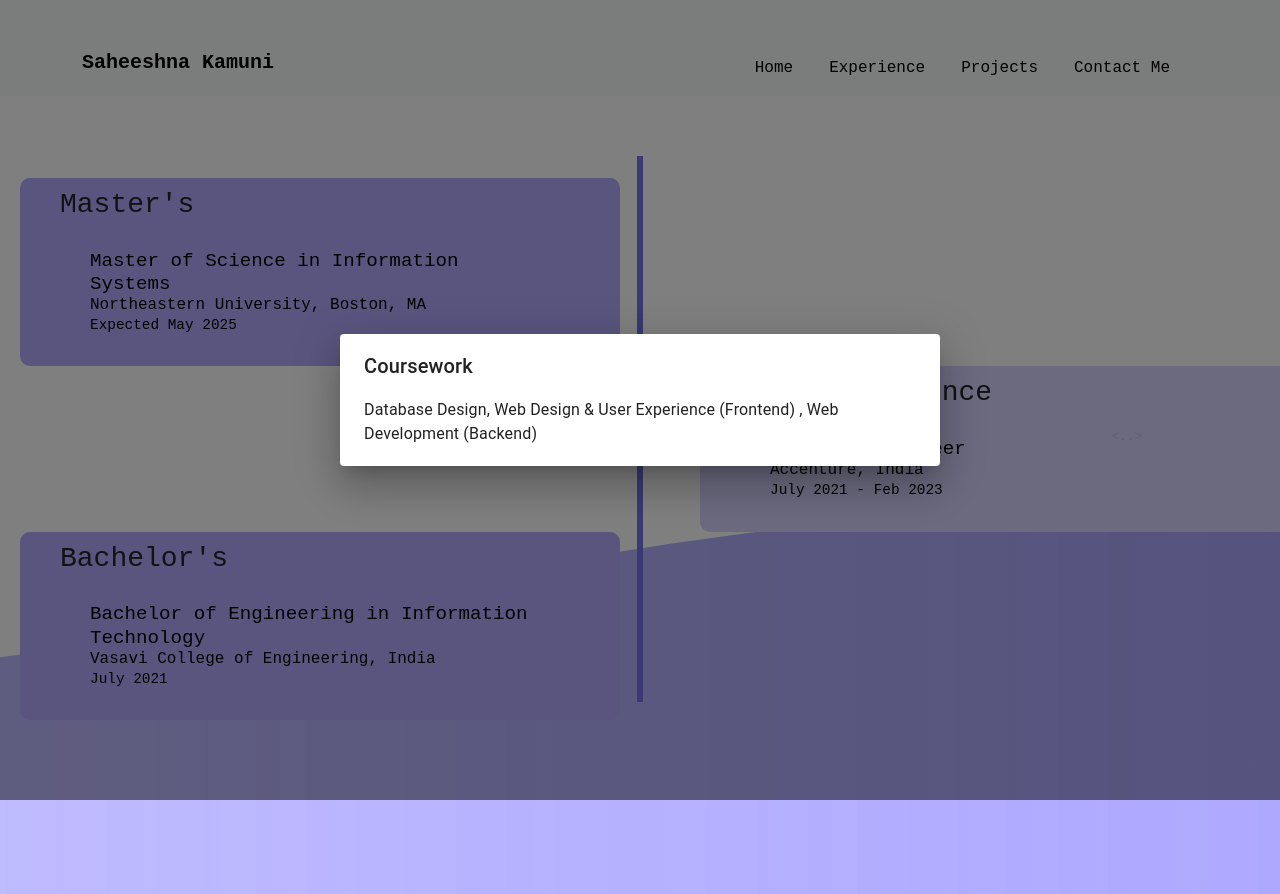
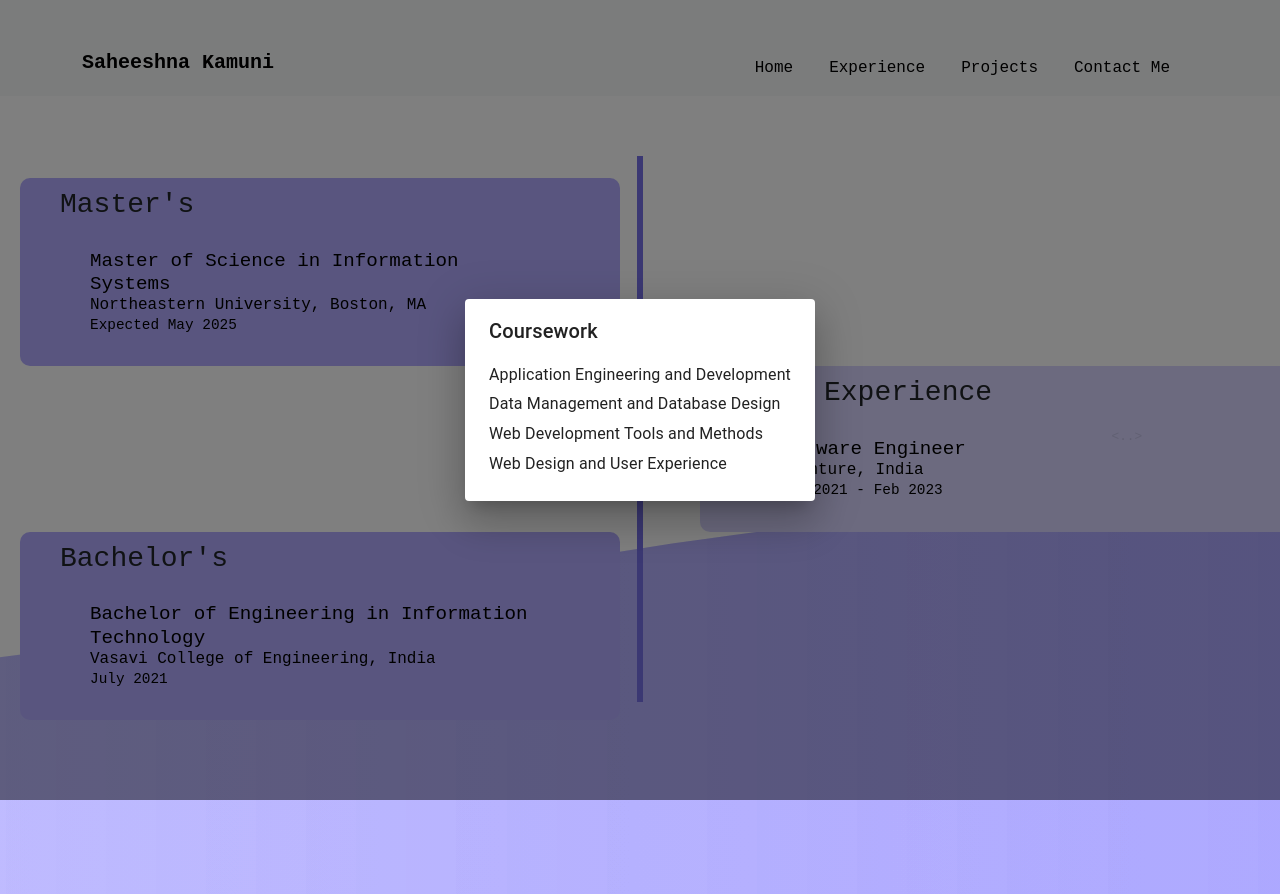
Before and after one commit to saheeshnakamuni0905/PortfolioWebsite, a React (Create React App) app in the folder frontend/: page /timeline in a window 1280 px wide. Both pictures are taken after a click on the element 320 px from the left and 272 px from the top of the page. Built offline with nearby package versions, Linux system fonts and the light colour scheme; a web font is replaced by a local one.

Commit message:
changed coursework description

```diff
--- a/frontend/src/components/Timeline.js
+++ b/frontend/src/components/Timeline.js
@@ -26,7 +26,22 @@ const Timeline = () => {
       subtitle: 'Northeastern University, Boston, MA',
       date: 'Expected May 2025',
       info: 'Coursework',
-      description: 'Database Design, Web Design & User Experience (Frontend) , Web Development (Backend)',
+      description: (
+        <>
+          <Typography variant="body1" gutterBottom>
+            Application Engineering and Development
+          </Typography>
+          <Typography variant="body1" gutterBottom>
+            Data Management and Database Design
+          </Typography>
+          <Typography variant="body1" gutterBottom>
+            Web Development Tools and Methods
+          </Typography>
+          <Typography variant="body1" gutterBottom>
+            Web Design and User Experience
+          </Typography>
+        </>
+      ),
     },
     {
       type: 'work',
@@ -62,7 +77,7 @@ const Timeline = () => {
       subtitle: 'Vasavi College of Engineering, India',
       date: 'July 2021',
       info: 'Coursework',
-      description: 'Data Structures and Algorithms, Design and Analysis of Algorithms, Operating Systems',
+      description: 'Data Structures and Algorithms, Design and Analysis of Algorithms, Operating Systems, Computer Networks',
     },
   ];
 
```
